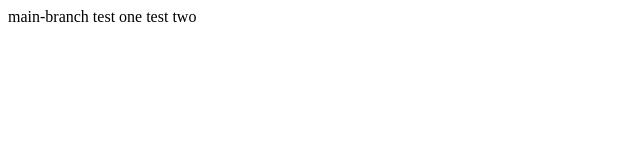
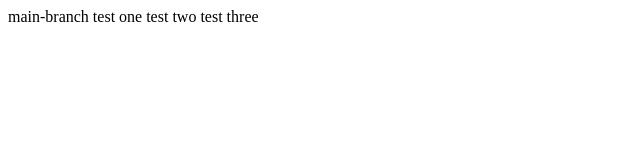
Before and after one commit to Aman7723/faild-ci-cd-op, a plain HTML site: page index.html in a window 1280 px wide. Shown: the full height of the page, 0-640 px from the left. Drawn offline with Linux system fonts and the light colour scheme.

Commit message:
deploy: 5dd08b88edfaf4db18bdfb329c7e91b6f5bc3a0b

```diff
--- a/index.html
+++ b/index.html
@@ -9,5 +9,6 @@
     main-branch
     test one
     test two
+    test three
 </body>
 </html>
```
